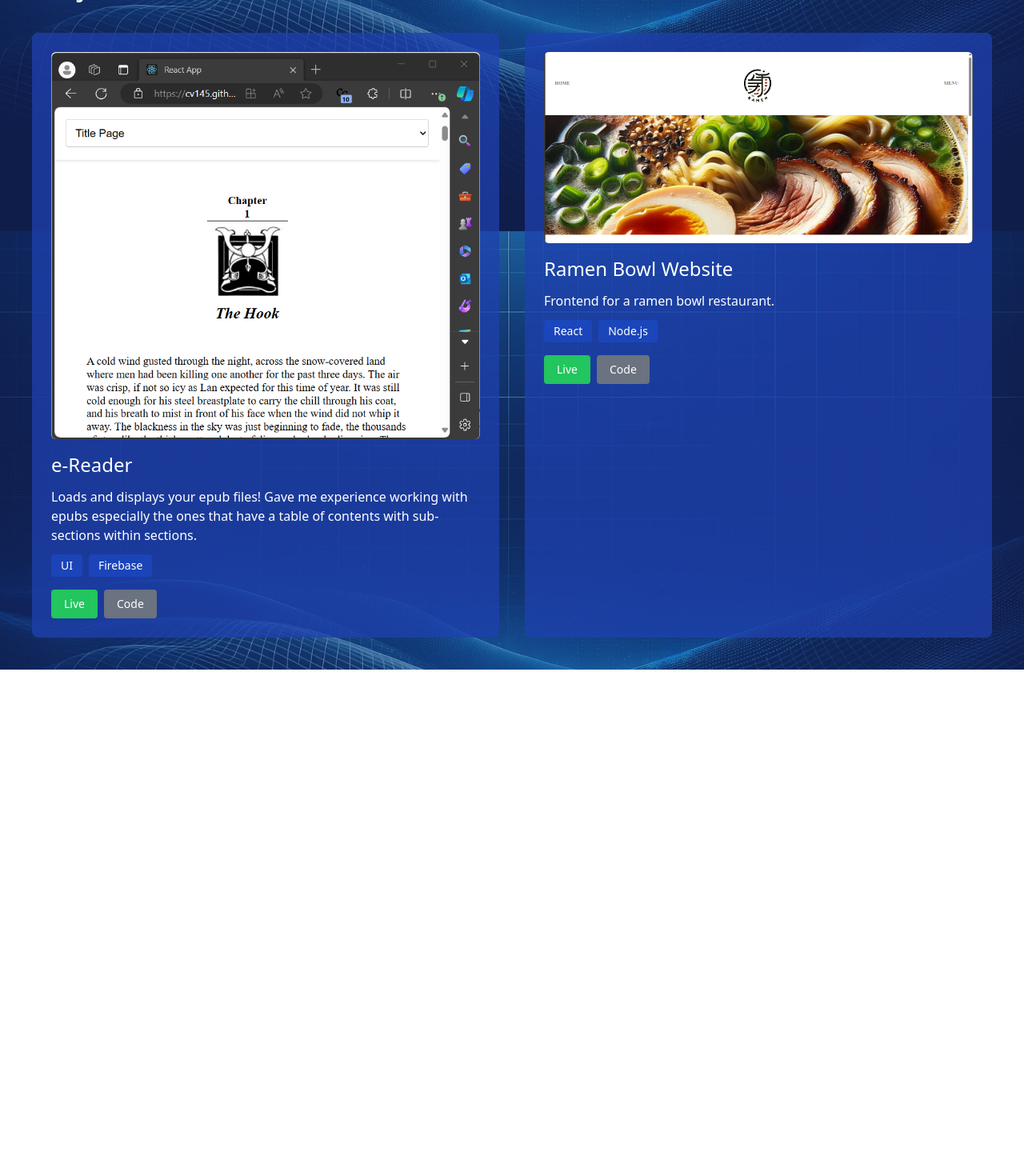
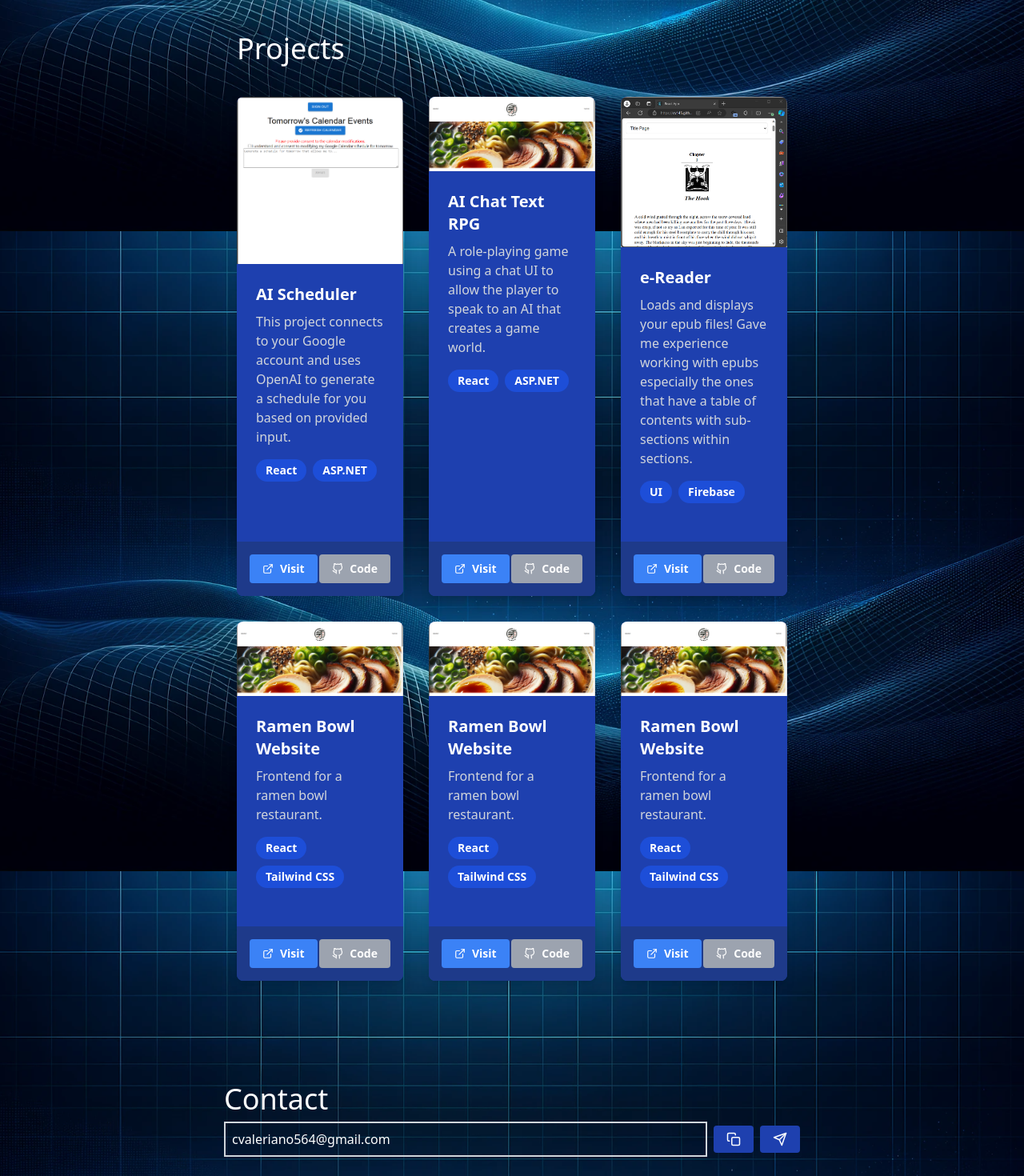
Before and after one commit to CV145/my-portfolio, a React (Vite) app: page / in a window 1280 px wide. Shown: the part 511-1981 px from the top of the page at 80% size. Before the commit the page ends 1348 px from the top, so only its background shows below. Built offline with nearby package versions, Linux system fonts and the light colour scheme; what tailwindcss-filters would draw is missing.

Commit message:
Update to project cards to make them look better and added Contact at the bottom

```diff
--- a/package.json
+++ b/package.json
@@ -15,6 +15,7 @@
     "@tailwindcss/typography": "^0.5.10",
     "react": "^18.2.0",
     "react-dom": "^18.2.0",
+    "react-icons": "^5.0.1",
     "tailwindcss-filters": "^3.0.0"
   },
   "devDependencies": {
--- a/src/App.jsx
+++ b/src/App.jsx
@@ -1,6 +1,7 @@
 
 import './App.css'
 import AboutMe from './components/AboutMe'
+import Contact from './components/Contact'
 import Header from './components/Header'
 import Projects from './components/Projects'
 
@@ -11,6 +12,7 @@ function App() {
       <div className="main-content">
         <AboutMe />
         <Projects />
+        <Contact />
       </div>
     </div>
   )
--- a/src/components/AboutMe.jsx
+++ b/src/components/AboutMe.jsx
@@ -1,10 +1,11 @@
 import React from 'react';
 import profilePic from '../assets/profilePic.png';
+import { FaGithub, FaLinkedin } from 'react-icons/fa';
 import '../styles/AboutMe.css';
 
 const AboutMe = () => {
     return (
-        <div className="mt-8 flex flex-col items-center py-10 text-white">
+        <div className="mt-8 flex flex-col items-center py-10 text-white mb-16">
             <img src={profilePic} alt="Profile" className="w-24 h-24 rounded-full" />
             <h1 className="mt-4 text-2xl font-bold">Carlos Valeriano</h1>
 
@@ -13,13 +14,11 @@ const AboutMe = () => {
             </p>
 
             <div className="flex justify-center gap-4 mt-4">
-                <a href="https://github.com/yourusername" target="_blank" rel="noopener noreferrer">
-                    {/* Use an icon or image for GitHub */}
-                    Github
+                <a href="https://github.com/cv145" target="_blank" rel="noopener noreferrer" className="bg-blue-800 hover:bg-blue-700 text-white font-bold py-2 px-4 rounded inline-flex items-center">
+                    <FaGithub className="mr-2" /> Github
                 </a>
-                <a href="https://linkedin.com/in/yourusername" target="_blank" rel="noopener noreferrer">
-                    {/* Use an icon or image for LinkedIn */}
-                    LinkedIn
+                <a href="https://www.linkedin.com/in/carlos-valeriano-006506195/" target="_blank" rel="noopener noreferrer" className="bg-blue-800 hover:bg-blue-700 text-white font-bold py-2 px-4 rounded inline-flex items-center">
+                    <FaLinkedin className="mr-2" /> LinkedIn
                 </a>
             </div>
         </div>
--- /dev/null
+++ b/src/components/Contact.jsx
@@ -0,0 +1,43 @@
+// Contact.jsx
+
+import React, { useState } from 'react';
+import { FiCopy, FiSend } from 'react-icons/fi';
+
+const Contact = () => {
+    const email = 'cvaleriano564@gmail.com';
+    const [tooltip, setTooltip] = useState('');
+
+    const copyToClipboard = () => {
+        navigator.clipboard.writeText(email).then(() => {
+            // Handle successful copy...
+            setTooltip('Copied!');
+            setTimeout(() => setTooltip(''), 1500);
+        }, () => {
+            // Handle failed copy...
+            setTooltip('Failed to copy');
+        });
+    };
+
+    return (
+        <div className="mx-auto max-w-3xl p-6 rounded-lg text-white flex flex-col relative">
+            <h2 className="text-4xl mb-2">Contact</h2>
+            <div className="flex w-full items-center">
+                <input
+                    type="text"
+                    readOnly
+                    value={email}
+                    className="bg-transparent border-2 border-gray-300 p-2 text-white flex-grow"
+                />
+                <button onClick={copyToClipboard} className="bg-blue-800 hover:bg-blue-700 text-white font-bold py-2 px-4 rounded inline-flex items-center justify-center ml-2">
+                    <FiCopy className="text-lg" />
+                </button>
+                <a href={`mailto:${email}`} className="bg-blue-800 hover:bg-blue-700 text-white font-bold py-2 px-4 rounded inline-flex items-center justify-center ml-2">
+                    <FiSend className="text-lg" />
+                </a>
+            </div>
+            {tooltip && <div className="tooltip bg-gray-500 rounded p-1 absolute -top-8 right-0">{tooltip}</div>}
+        </div>
+    );
+};
+
+export default Contact;
--- a/src/components/Header.jsx
+++ b/src/components/Header.jsx
@@ -2,7 +2,7 @@ import React from 'react';
 
 const Header = () => {
     return (
-        <header className="fixed top-0 left-1/2 transform -translate-x-1/2 mt-4 mb-8 py-1 px-4 bg-opacity-80 bg-blue-900 text-white z-50 rounded-full max-w-xs backdrop-blur-sm">
+        <header className="fixed top-0 left-1/2 transform -translate-x-1/2 mt-4 mb-8 py-1 px-4 bg-opacity-80 bg-blue-950 text-white z-50 rounded-full max-w-xs backdrop-blur-sm">
             <nav>
                 <ul className="flex justify-center space-x-4">
                     <li><a href="#about" className="hover:text-gray-300">About Me</a></li>
--- /dev/null
+++ b/src/components/ProjectCard.jsx
@@ -0,0 +1,32 @@
+// ProjectCard.jsx
+
+import React from 'react';
+import { FiExternalLink, FiGithub } from 'react-icons/fi'; // Icons for buttons
+
+const ProjectCard = ({ project }) => {
+    return (
+        // Remove max-w-sm and adjust width settings
+        <div className="bg-blue-800 rounded-lg overflow-hidden shadow-lg w-full flex flex-col">
+            <img src={project.image} alt={project.title} className="w-full" />
+            <div className="p-6 flex-grow">
+                <h3 className="text-xl text-white font-semibold mb-2">{project.title}</h3>
+                <p className="text-gray-300 text-base mb-4">{project.description}</p>
+                <div className="flex flex-wrap mb-4">
+                    {project.tech.map((tech, index) => (
+                        <span key={index} className="inline-block bg-blue-700 rounded-full px-3 py-1 text-sm font-semibold text-white mr-2 mb-2">{tech}</span>
+                    ))}
+                </div>
+            </div>
+            <div className="flex justify-between items-center p-4 bg-blue-900">
+                <a href={project.liveLink} target="_blank" rel="noopener noreferrer" className="text-sm bg-blue-500 hover:bg-blue-400 text-white font-bold py-2 px-4 rounded inline-flex items-center">
+                    <FiExternalLink className="mr-2" />Visit
+                </a>
+                <a href={project.codeLink} target="_blank" rel="noopener noreferrer" className="text-sm bg-gray-400 hover:bg-gray-300 text-white font-bold py-2 px-4 rounded inline-flex items-center">
+                    <FiGithub className="mr-2" />Code
+                </a>
+            </div>
+        </div>
+    );
+};
+
+export default ProjectCard;
--- a/src/components/Projects.jsx
+++ b/src/components/Projects.jsx
@@ -1,12 +1,29 @@
 // Projects.jsx
 
 import React from 'react';
-
-// Import images for your projects (update paths accordingly)
+import ProjectCard from './ProjectCard';
 import smileNotesImg from '../assets/eReader.png';
 import animeHubImg from '../assets/thumbnail.png';
+import schedulerImg from '../assets/AI-Scheduler.png';
 
+//Data structure
 const projects = [
+    {
+        title: 'AI Scheduler',
+        description: 'This project connects to your Google account and uses OpenAI to generate a schedule for you based on provided input.',
+        image: schedulerImg,
+        tech: ['React', 'ASP.NET'],
+        liveLink: '#', // URL to live project
+        codeLink: '#', // URL to code repository
+    },
+    {
+        title: 'AI Chat Text RPG',
+        description: 'A role-playing game using a chat UI to allow the player to speak to an AI that creates a game world.',
+        image: animeHubImg,
+        tech: ['React', 'ASP.NET'],
+        liveLink: '#',
+        codeLink: '#',
+    },
     {
         title: 'e-Reader',
         description: 'Loads and displays your epub files! Gave me experience working with epubs especially the ones that have a table of contents with sub-sections within sections.',
@@ -19,39 +36,36 @@ const projects = [
         title: 'Ramen Bowl Website',
         description: 'Frontend for a ramen bowl restaurant.',
         image: animeHubImg,
-        tech: ['React', 'Node.js'],
+        tech: ['React', 'Tailwind CSS'],
         liveLink: '#',
         codeLink: '#',
     },
-    // ... add more projects as needed
+    {
+        title: 'Ramen Bowl Website',
+        description: 'Frontend for a ramen bowl restaurant.',
+        image: animeHubImg,
+        tech: ['React', 'Tailwind CSS'],
+        liveLink: '#',
+        codeLink: '#',
+    },
+    {
+        title: 'Ramen Bowl Website',
+        description: 'Frontend for a ramen bowl restaurant.',
+        image: animeHubImg,
+        tech: ['React', 'Tailwind CSS'],
+        liveLink: '#',
+        codeLink: '#',
+    }
 ];
 
 const Projects = () => {
     return (
-        <div className="bg-blue-900 bg-opacity-50 p-10 text-white">
-            <h2 className="text-4xl mb-10">Projects</h2>
-            <div className="grid grid-cols-1 md:grid-cols-2 gap-8">
+        // Add mx-auto and a max-width class, such as max-w-6xl for a large container size
+        <div className="mx-auto max-w-3xl p-10 mb-16">
+            <h2 className="text-4xl text-white mb-10">Projects</h2>
+            <div className="grid grid-cols-1 md:grid-cols-2 lg:grid-cols-3 gap-8">
                 {projects.map((project, index) => (
-                    <div key={index} className="bg-blue-800 bg-opacity-75 rounded-lg p-6">
-                        <img src={project.image} alt={project.title} className="rounded-md mb-4 w-full" />
-                        <h3 className="text-2xl mb-3">{project.title}</h3>
-                        <p className="mb-3">{project.description}</p>
-                        <ul className="flex mb-4">
-                            {project.tech.map((tech, index) => (
-                                <li key={index} className="mr-2 last:mr-0 bg-blue-700 bg-opacity-50 text-sm rounded px-3 py-1">
-                                    {tech}
-                                </li>
-                            ))}
-                        </ul>
-                        <div className="flex">
-                            <a href={project.liveLink} className="mr-2 last:mr-0 text-sm bg-green-500 hover:bg-green-400 rounded px-4 py-2 transition duration-300">
-                                Live
-                            </a>
-                            <a href={project.codeLink} className="text-sm bg-gray-500 hover:bg-gray-400 rounded px-4 py-2 transition duration-300">
-                                Code
-                            </a>
-                        </div>
-                    </div>
+                    <ProjectCard key={index} project={project} />
                 ))}
             </div>
         </div>
```
Also changed, not shown: src/assets/AI-Scheduler.png (added), 1 other file (tests, documents, lock files or other folders).
